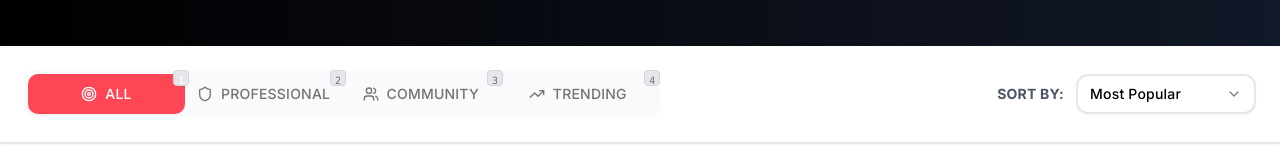
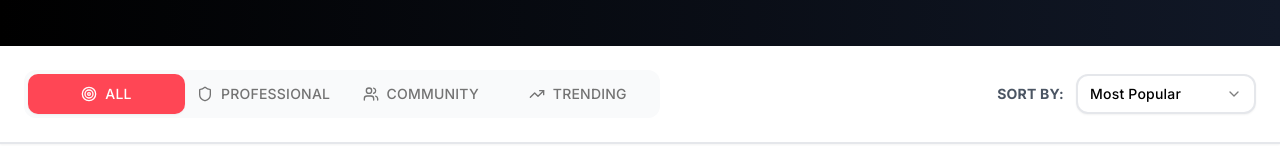
Before and after one commit to paidaxn/ReticleLab, a Next.js app: page /contact/crosshairs in a window 1280 px wide. Shown: the part 378-538 px from the top of the page. Built offline with nearby package versions, Linux system fonts and the light colour scheme; no server answers.

Commit message:
building

```diff
--- a/app/[locale]/crosshairs/client.tsx
+++ b/app/[locale]/crosshairs/client.tsx
@@ -194,25 +194,21 @@ export function CrosshairsClient({ crosshairs, locale, dictionary }: CrosshairsC
                   <Target className="h-3 w-3 sm:h-4 sm:w-4 mr-1 sm:mr-2" />
                   <span className="hidden sm:inline">{dictionary.crosshairs.filter.all}</span>
                   <span className="sm:hidden">All</span>
-                  <kbd className="absolute -top-1 -right-1 hidden lg:block w-4 h-4 text-[10px] bg-valorant-gray-200 border border-valorant-gray-300 rounded flex items-center justify-center font-mono">1</kbd>
                 </TabsTrigger>
                 <TabsTrigger value="professional" className="data-[state=active]:bg-valorant-red data-[state=active]:text-white relative py-2 sm:py-2.5 px-2 sm:px-3 text-xs sm:text-sm">
                   <Shield className="h-3 w-3 sm:h-4 sm:w-4 mr-1 sm:mr-2" />
                   <span className="hidden sm:inline">{dictionary.crosshairs.filter.professional}</span>
                   <span className="sm:hidden">Pro</span>
-                  <kbd className="absolute -top-1 -right-1 hidden lg:block w-4 h-4 text-[10px] bg-valorant-gray-200 border border-valorant-gray-300 rounded flex items-center justify-center font-mono">2</kbd>
                 </TabsTrigger>
                 <TabsTrigger value="community" className="data-[state=active]:bg-valorant-red data-[state=active]:text-white relative py-2 sm:py-2.5 px-2 sm:px-3 text-xs sm:text-sm">
                   <Users className="h-3 w-3 sm:h-4 sm:w-4 mr-1 sm:mr-2" />
                   <span className="hidden sm:inline">{dictionary.crosshairs.filter.community}</span>
                   <span className="sm:hidden">Community</span>
-                  <kbd className="absolute -top-1 -right-1 hidden lg:block w-4 h-4 text-[10px] bg-valorant-gray-200 border border-valorant-gray-300 rounded flex items-center justify-center font-mono">3</kbd>
                 </TabsTrigger>
                 <TabsTrigger value="trending" className="data-[state=active]:bg-valorant-red data-[state=active]:text-white relative py-2 sm:py-2.5 px-2 sm:px-3 text-xs sm:text-sm">
                   <TrendingUp className="h-3 w-3 sm:h-4 sm:w-4 mr-1 sm:mr-2" />
                   <span className="hidden sm:inline">{dictionary.crosshairs.filter.trending}</span>
                   <span className="sm:hidden">Trending</span>
-                  <kbd className="absolute -top-1 -right-1 hidden lg:block w-4 h-4 text-[10px] bg-valorant-gray-200 border border-valorant-gray-300 rounded flex items-center justify-center font-mono">4</kbd>
                 </TabsTrigger>
               </TabsList>
             </Tabs>
```
